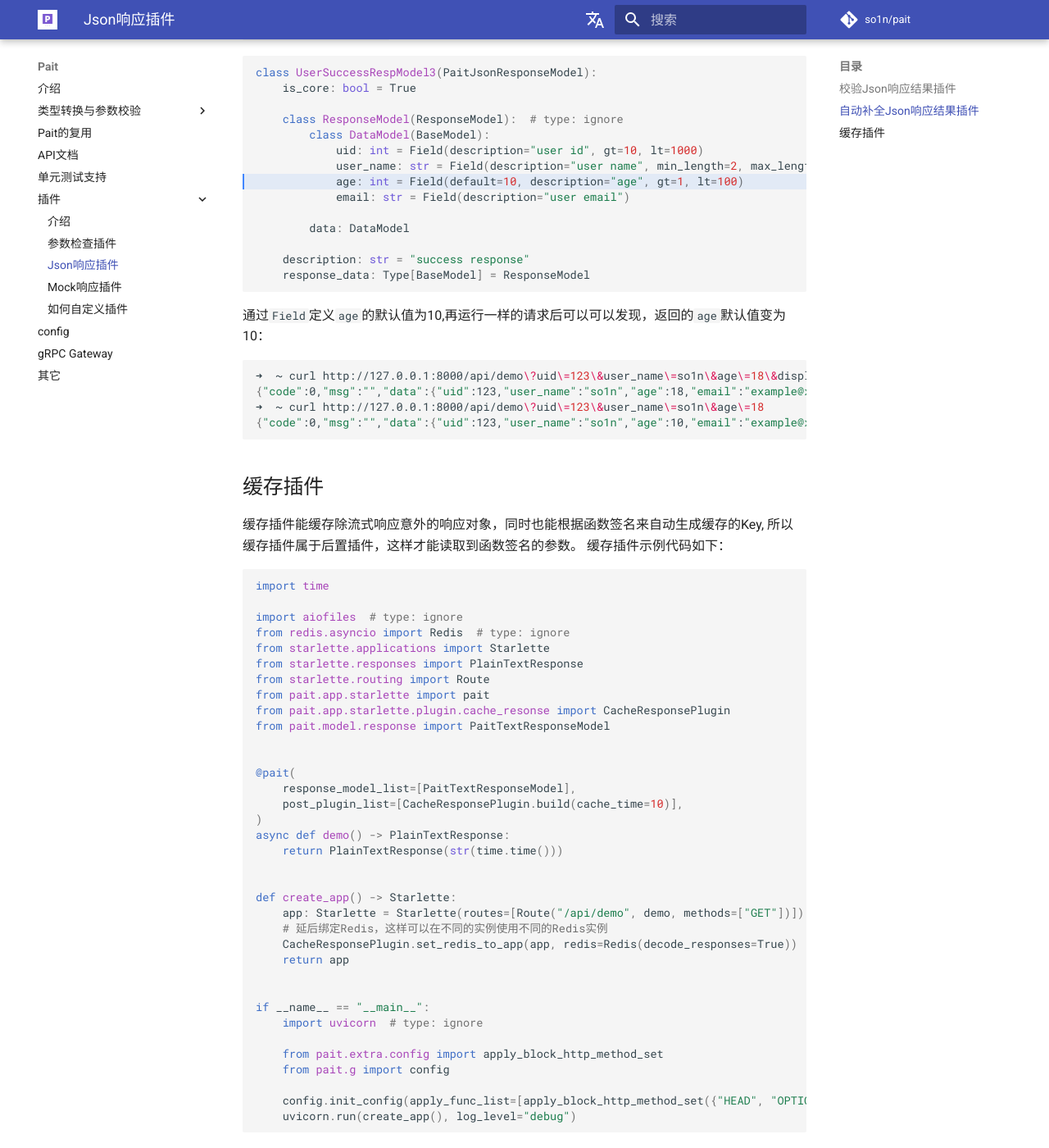
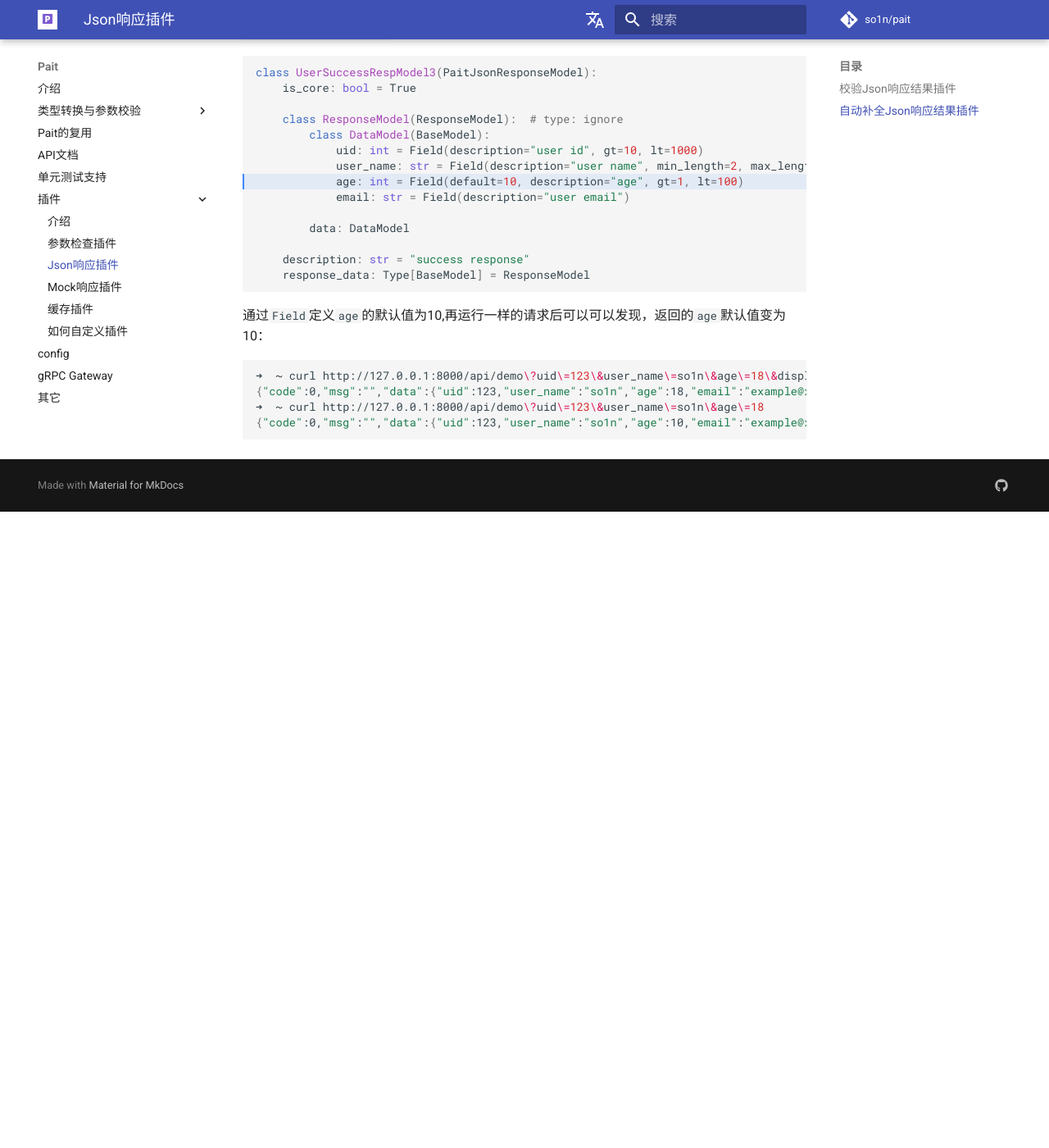
Before and after one commit to so1n/pait-zh-doc, an MkDocs documentation site: the page built from docs/5_3_json_response_plugin.md, in a window 1280 px wide and 1400 px high, scrolled down 3991 px. Shown: the whole window at 82% size. Built offline with MkDocs 1.6.1 and Material for MkDocs 9.7.7, drawn with Linux system fonts in a browser that asks for light colours; comment, search, counter and statistics services are not loaded; the version menu is left out; after the commit the page ends 4615 px from its top, so only the background shows below that; some of the changed text lies outside the part shown.

Commit message:
Modify, add doc zh

````diff
--- a/docs/5_3_json_response_plugin.md
+++ b/docs/5_3_json_response_plugin.md
@@ -184,59 +184,3 @@
 ➜  ~ curl http://127.0.0.1:8000/api/demo\?uid\=123\&user_name\=so1n\&age\=18
 {"code":0,"msg":"","data":{"uid":123,"user_name":"so1n","age":10,"email":"example@xxx.com"}}%
 ```
-## 缓存插件
-缓存插件能缓存除流式响应意外的响应对象，同时也能根据函数签名来自动生成缓存的Key, 所以缓存插件属于后置插件，这样才能读取到函数签名的参数。 缓存插件示例代码如下：
-```Python
-import time
-
-import aiofiles  # type: ignore
-from redis.asyncio import Redis  # type: ignore
-from starlette.applications import Starlette
-from starlette.responses import PlainTextResponse
-from starlette.routing import Route
-from pait.app.starlette import pait
-from pait.app.starlette.plugin.cache_resonse import CacheResponsePlugin
-from pait.model.response import PaitTextResponseModel
-
-
-@pait(
-    response_model_list=[PaitTextResponseModel],
-    post_plugin_list=[CacheResponsePlugin.build(cache_time=10)],
-)
-async def demo() -> PlainTextResponse:
-    return PlainTextResponse(str(time.time()))
-
-
-def create_app() -> Starlette:
-    app: Starlette = Starlette(routes=[Route("/api/demo", demo, methods=["GET"])])
-    # 延后绑定Redis，这样可以在不同的实例使用不同的Redis实例
-    CacheResponsePlugin.set_redis_to_app(app, redis=Redis(decode_responses=True))
-    return app
-
-
-if __name__ == "__main__":
-    import uvicorn  # type: ignore
-
-    from pait.extra.config import apply_block_http_method_set
-    from pait.g import config
-
-    config.init_config(apply_func_list=[apply_block_http_method_set({"HEAD", "OPTIONS"})])
-    uvicorn.run(create_app(), log_level="debug")
-```
-运行代码后然后运行`curl`命令，可以发现每次返回的数据都是一样的：
-```bash
-➜ curl http://127.0.0.1:8000/api/demo
-1652714661.9645622
-➜ curl http://127.0.0.1:8000/api/demo
-1652714661.9645622
-➜ curl http://127.0.0.1:8000/api/demo
-1652714661.9645622
-```
-上面是缓存插件的简单使用方法，目前还支持其它的参数，如下：
-- redis: 指定插件可以使用的Redis实例，建议通过`CacheResponsePlugin.set_redis_to_app`方法指定Redis实例。
-- name: 指定路由函数的缓存Key，如果为空，则以函数名为Key。
-- enable_cache_name_merge_param: 如果为True，则会
-- cache_time: 缓存时间
-- timeout: 锁的最长时间，多个请求会争夺一个锁。
-- sleep: 当锁处于阻塞模式并且另一个客户端当前持有锁时，每次循环迭代的休眠时间。
-- blocking_timeout: 指尝试获取锁的最长时间，如果为None,则会一直等待。
--- a/mkdocs.yml
+++ b/mkdocs.yml
@@ -31,7 +31,8 @@
       - 参数检查插件: '5_2_param_check_plugin.md'
       - Json响应插件: '5_3_json_response_plugin.md'
       - Mock响应插件: '5_4_mock_json_response_check_plugin.md'
-      - 如何自定义插件: '5_5_how_tp_customize_the_plugin.md'
+      - 缓存插件: '5_5_cache_response.md'
+      - 如何自定义插件: '5_x_how_tp_customize_the_plugin.md'
   - config: "6_config.md"
   - gRPC Gateway: "7_gRPC_gateway.md"
   - 其它: "8_other.md"
````
Also changed, not shown: docs/5_5_cache_response.md (added, +70 -0 lines), docs/5_x_how_tp_customize_the_plugin.md (renamed from docs/5_5_how_tp_customize_the_plugin.md).
